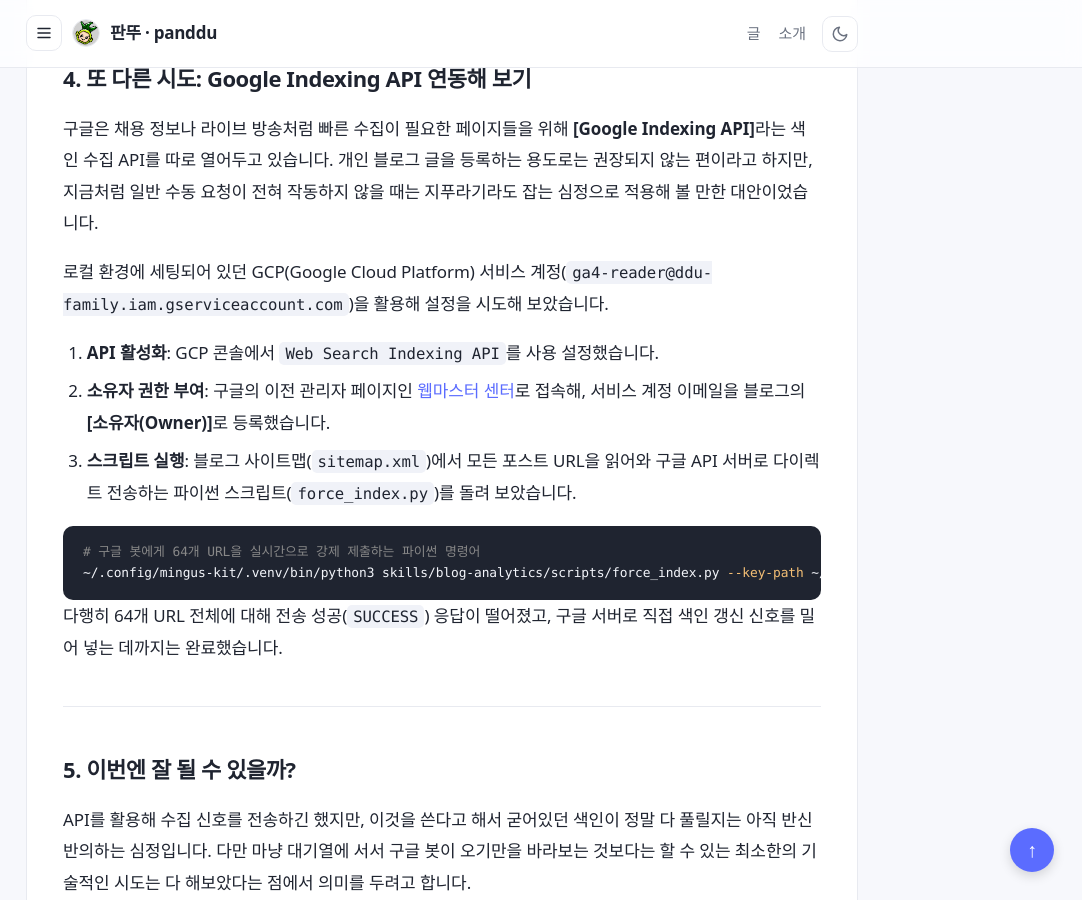
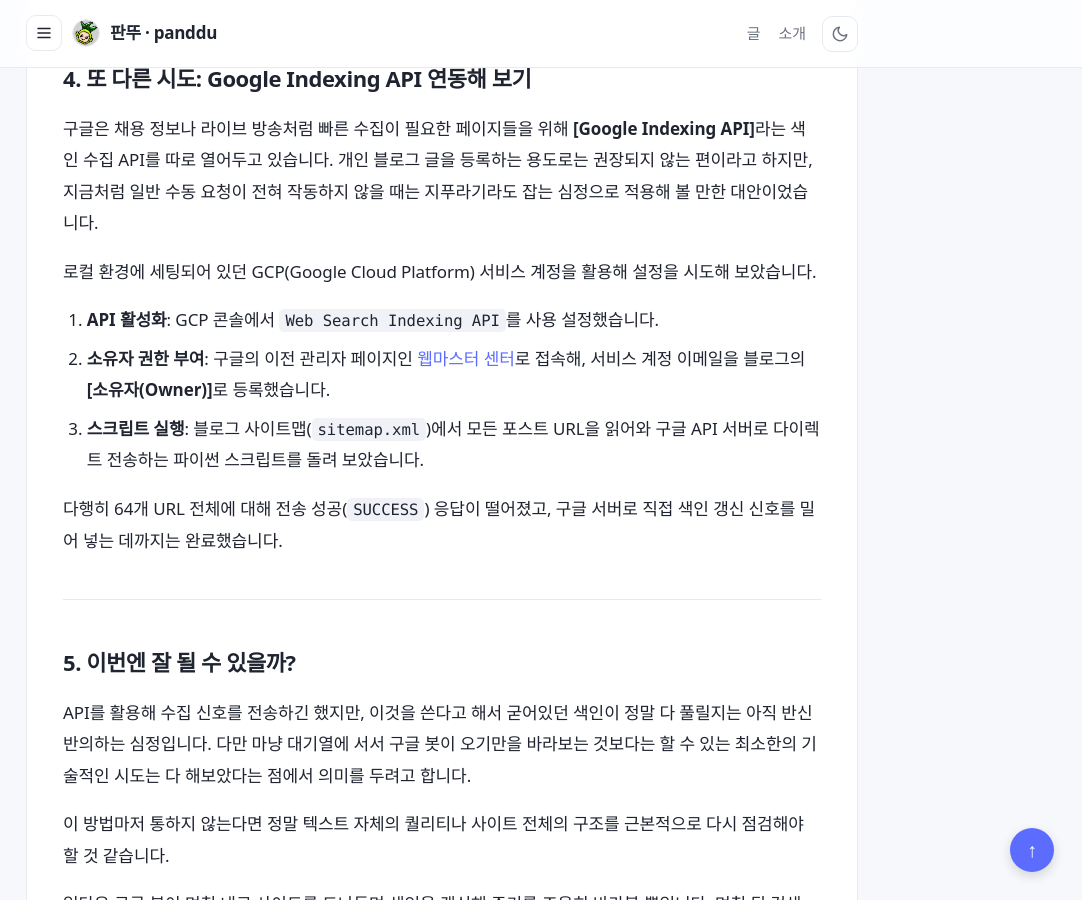
Before and after one commit to panddu/panddu.github.io, a Jekyll site: the page built from _posts/2026-08-23-adsense-rejection-diary-2.md, in a window 1280 px wide and 900 px high, scrolled down 2614 px. Shown: the whole window, without its empty margins (198-1280 px from the left). Built offline with Jekyll 4.4.1, drawn with Linux system fonts in a browser that asks for light colours; some web fonts are replaced; comment, search, counter and statistics services are not loaded.

Commit message:
chore: mask service account email and remove local CLI command block

````diff
--- a/_posts/2026-08-23-adsense-rejection-diary-2.md
+++ b/_posts/2026-08-23-adsense-rejection-diary-2.md
@@ -112,16 +112,11 @@
 
 구글은 채용 정보나 라이브 방송처럼 빠른 수집이 필요한 페이지들을 위해 **[Google Indexing API]**라는 색인 수집 API를 따로 열어두고 있습니다. 개인 블로그 글을 등록하는 용도로는 권장되지 않는 편이라고 하지만, 지금처럼 일반 수동 요청이 전혀 작동하지 않을 때는 지푸라기라도 잡는 심정으로 적용해 볼 만한 대안이었습니다.
 
-로컬 환경에 세팅되어 있던 GCP(Google Cloud Platform) 서비스 계정(`ga4-reader@ddu-family.iam.gserviceaccount.com`)을 활용해 설정을 시도해 보았습니다.
+로컬 환경에 세팅되어 있던 GCP(Google Cloud Platform) 서비스 계정을 활용해 설정을 시도해 보았습니다.
 
 1. **API 활성화**: GCP 콘솔에서 `Web Search Indexing API`를 사용 설정했습니다.
 2. **소유자 권한 부여**: 구글의 이전 관리자 페이지인 [웹마스터 센터](https://www.google.com/webmasters/verification/home)로 접속해, 서비스 계정 이메일을 블로그의 **[소유자(Owner)]**로 등록했습니다.
-3. **스크립트 실행**: 블로그 사이트맵(`sitemap.xml`)에서 모든 포스트 URL을 읽어와 구글 API 서버로 다이렉트 전송하는 파이썬 스크립트(`force_index.py`)를 돌려 보았습니다.
-
-```bash
-# 구글 봇에게 64개 URL을 실시간으로 강제 제출하는 파이썬 명령어
-~/.config/mingus-kit/.venv/bin/python3 skills/blog-analytics/scripts/force_index.py --key-path ~/.config/mingus-kit/ga4_service_account.json
-```
+3. **스크립트 실행**: 블로그 사이트맵(`sitemap.xml`)에서 모든 포스트 URL을 읽어와 구글 API 서버로 다이렉트 전송하는 파이썬 스크립트를 돌려 보았습니다.
 
 다행히 64개 URL 전체에 대해 전송 성공(`SUCCESS`) 응답이 떨어졌고, 구글 서버로 직접 색인 갱신 신호를 밀어 넣는 데까지는 완료했습니다.
 
````
